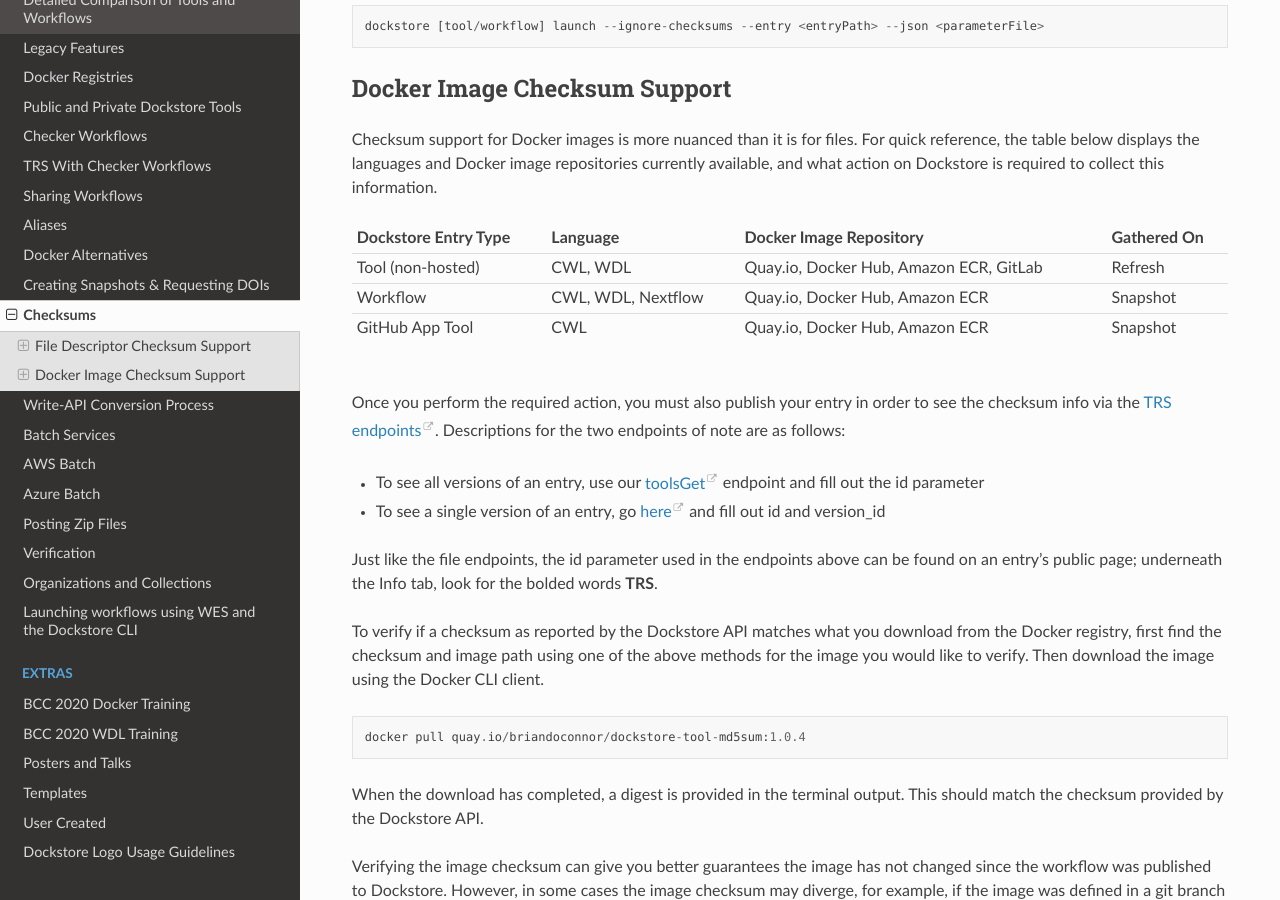
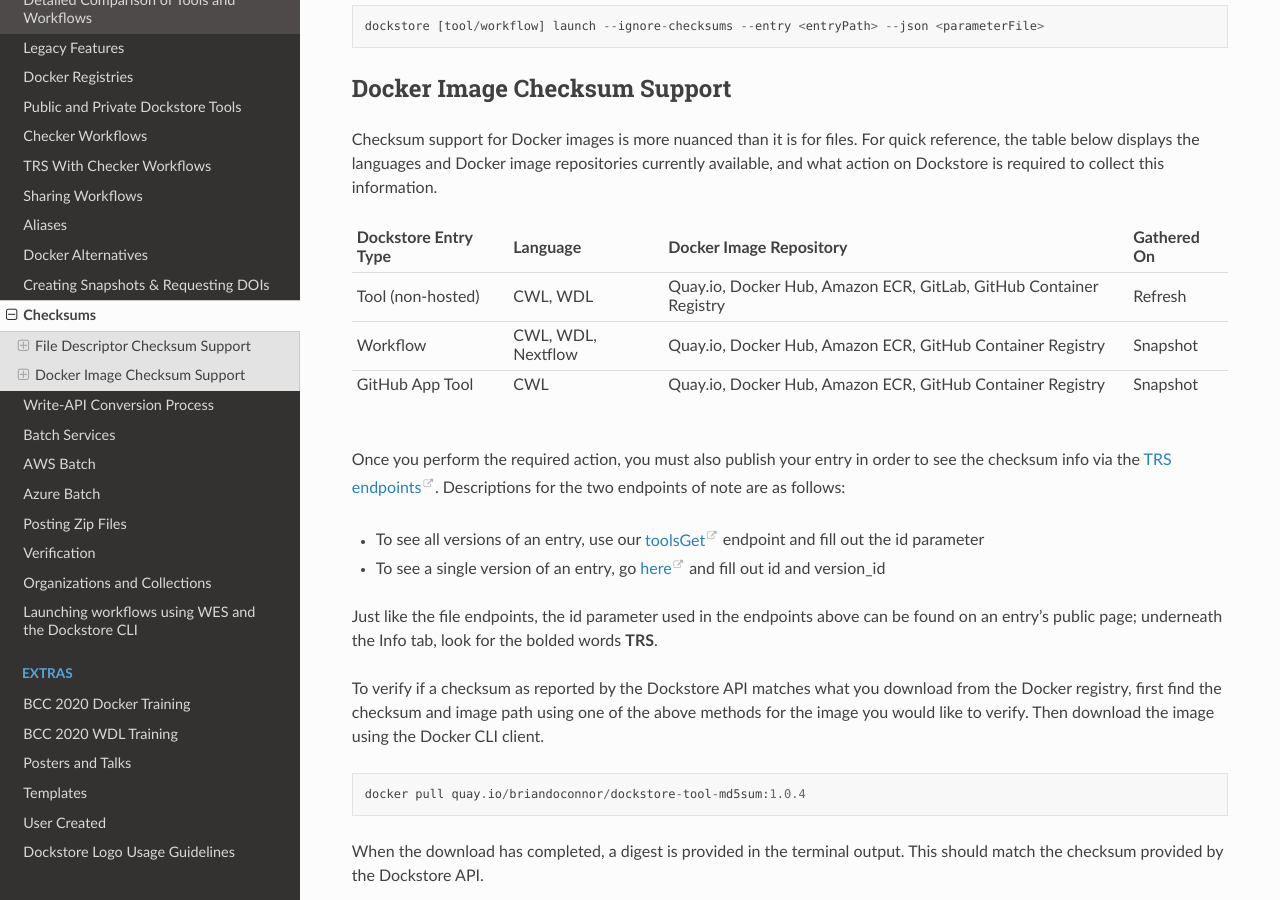
Before and after one commit to dockstore/dockstore-documentation, a Sphinx documentation site: the page built from docs/advanced-topics/checksum-support.rst, in a window 1280 px wide and 900 px high, scrolled down 1262 px. Built offline with Sphinx 7.4.7 and the Read the Docs theme 2.0.0, drawn with Linux system fonts in a browser that asks for light colours.

Commit message:
Update checksum-support.html

```diff
--- a/docs/_static/checksum-support.html
+++ b/docs/_static/checksum-support.html
@@ -27,19 +27,19 @@
         <tr style="border-top: 1px solid #ddd;">
             <th style="padding: 5px; font-weight: normal;">Tool (non-hosted)</th>
             <th style="padding: 5px; font-weight: normal;">CWL, WDL</th>
-            <th style="padding: 5px; font-weight: normal;">Quay.io, Docker Hub, Amazon ECR, GitLab</th>
+            <th style="padding: 5px; font-weight: normal;">Quay.io, Docker Hub, Amazon ECR, GitLab, GitHub Container Registry</th>
             <th style="padding: 5px; font-weight: normal;">Refresh</th>
         </tr>
         <tr style="border-top: 1px solid #ddd;">
             <th style="padding: 5px; font-weight: normal;">Workflow</th>
             <th style="padding: 5px; font-weight: normal;">CWL, WDL, Nextflow</th>
-            <th style="padding: 5px; font-weight: normal;">Quay.io, Docker Hub, Amazon ECR</th>
+            <th style="padding: 5px; font-weight: normal;">Quay.io, Docker Hub, Amazon ECR, GitHub Container Registry</th>
             <th style="padding: 5px; font-weight: normal;">Snapshot</th>
         </tr>
         <tr style="border-top: 1px solid #ddd;">
             <th style="padding: 5px; font-weight: normal;">GitHub App Tool</th>
             <th style="padding: 5px; font-weight: normal;">CWL</th>
-            <th style="padding: 5px; font-weight: normal;">Quay.io, Docker Hub, Amazon ECR</th>
+            <th style="padding: 5px; font-weight: normal;">Quay.io, Docker Hub, Amazon ECR, GitHub Container Registry</th>
             <th style="padding: 5px; font-weight: normal;">Snapshot</th>
         </tr>
     </body>
```
